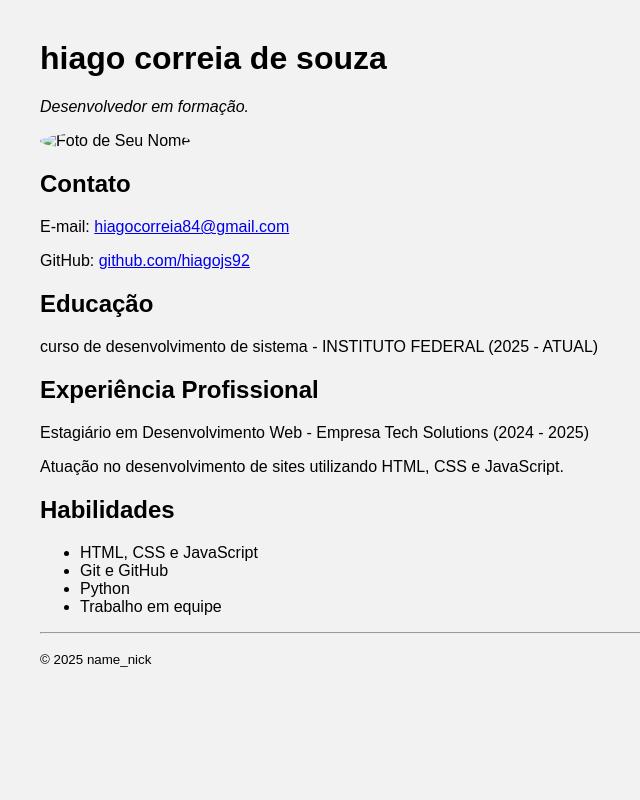
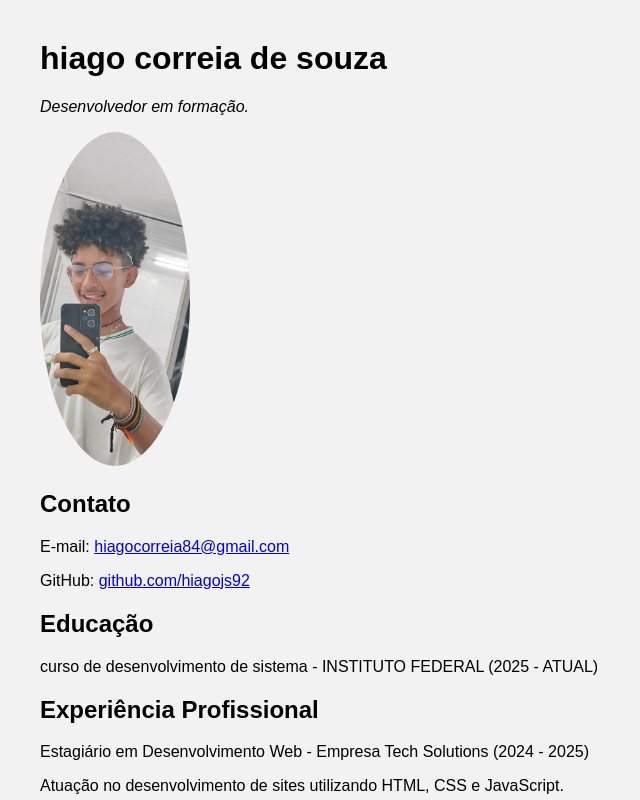
Before and after one commit to hiagojs92/hiagojs92.github.io, a plain HTML site: page index.html in a window 1280 px wide. Shown: the top 800 px of the page, without its empty margins (0-640 px from the left). Drawn offline with Linux system fonts and the light colour scheme.

Commit message:
Update profile image source in index.html

```diff
--- a/index.html
+++ b/index.html
@@ -12,7 +12,7 @@
     <p><em>Desenvolvedor em formação.</em></p>
 
     <!-- Foto -->
-    <img src="sua_foto.jpg" alt="Foto de Seu Nome" width="150" style="border-radius: 50%;">
+    <img src="https://github.com/hiagojs92/hiagojs92.github.io/blob/main/IMG_20240914_151828.jpg" alt="Foto de Seu Nome" width="150" style="border-radius: 50%;">
 
     <!-- Contato -->
     <h2>Contato</h2>
```
